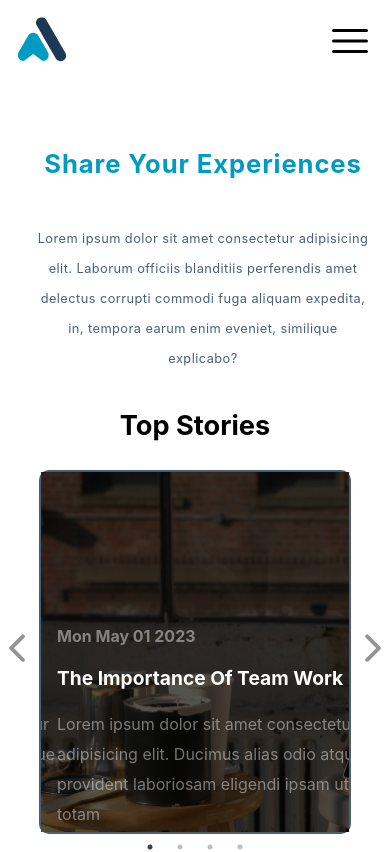
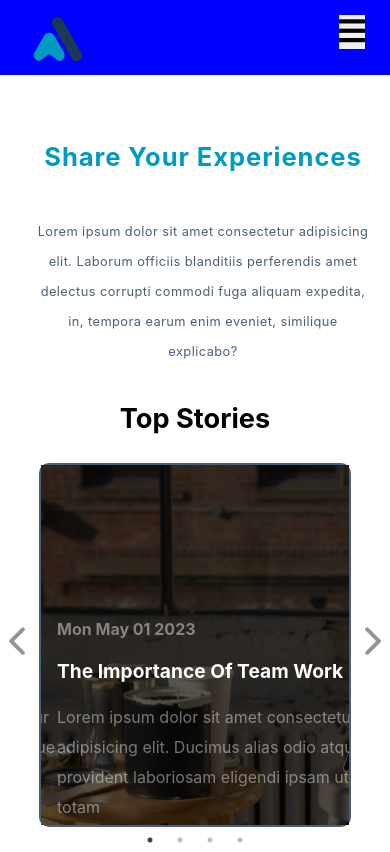
Before and after one commit to Alphalance247/allv-first-test, a React (Create React App) app: page / in a window 390 px wide. Shown: the top 852 px of the page. Built offline with nearby package versions, Linux system fonts and the light colour scheme.

Commit message:
new commit

```diff
--- a/public/index.html
+++ b/public/index.html
@@ -15,6 +15,19 @@
       user's mobile device or desktop. See https://developers.google.com/web/fundamentals/web-app-manifest/
     -->
     <link rel="manifest" href="%PUBLIC_URL%/manifest.json" />
+    <link
+      rel="stylesheet"
+      href="https://use.fontawesome.com/releases/v5.15.4/css/solid.css"
+      integrity="sha384-Tv5i09RULyHKMwX0E8wJUqSOaXlyu3SQxORObAI08iUwIalMmN5L6AvlPX2LMoSE"
+      crossorigin="anonymous"
+    />
+
+    <link
+      rel="stylesheet"
+      href="https://use.fontawesome.com/releases/v5.15.4/css/fontawesome.css"
+      integrity="sha384-jLKHWM3JRmfMU0A5x5AkjWkw/EYfGUAGagvnfryNV3F9VqM98XiIH7VBGVoxVSc7"
+      crossorigin="anonymous"
+    />
     <!--
       Notice the use of %PUBLIC_URL% in the tags above.
       It will be replaced with the URL of the `public` folder during the build.
--- a/src/App.css
+++ b/src/App.css
@@ -1,4 +1,4 @@
-.head {
+/* .navbar {
   display: flex;
   justify-content: space-between;
   padding-left: 5rem;
@@ -6,18 +6,18 @@
   padding-top: 2rem;
 }
 
-.head .menu--button,
+.navbar .menu--button,
 .back--button {
   display: none;
 }
 
-.head ul {
+.navbar .nav--links {
   list-style: none;
   display: flex;
   font-family: "Times New Roman", Times, serif;
 }
 
-.head ul .Nav__link {
+.navbar ul .Nav__link {
   margin-right: 2.5em;
   line-height: 36px;
   color: rgba(0, 0, 0, 0.5);
@@ -25,16 +25,48 @@
   text-decoration: none;
 }
 
-.head ul .Active__link {
+.navbar ul .Active__link {
   color: black;
   border-bottom: solid #009bc0;
 }
 
 li:hover {
   border-bottom: solid #009bc0;
+} */
+
+/* The Content-box Styling */
+
+.navbar {
+  padding: 2rem;
+  display: flex;
+  justify-content: space-around;
+  align-items: center;
+  height: 75px;
+  background-color: blue;
 }
 
-/* The Content-box Styling */
+.nav--links {
+  display: flex;
+  justify-content: flex-end;
+  list-style: none;
+  width: 75%;
+}
+
+.home,
+.blog-nav,
+.contact-nav {
+  text-decoration: none;
+  font-size: 20px;
+  padding: 10px 20px;
+  margin: 0, 10px;
+  cursor: pointer;
+}
+
+.mobile-menu-icon {
+  display: none;
+}
+
+/* ////////////////////////content box////////////////////////// */
 
 .content__box {
   text-align: center;
@@ -265,12 +297,12 @@ li:hover {
 /* ////////////////RESPONSIVENESS FOR TAB//////////////// */
 
 @media only screen and (max-width: 75rem) {
-  .head {
+  .navbar {
     padding-left: 3rem;
     padding-right: 2rem;
   }
 
-  .head ul .Nav__link {
+  .navbar ul .Nav__link {
     margin-right: 2.5em;
     line-height: 30px;
     color: blue;
@@ -347,7 +379,7 @@ li:hover {
 }
 
 @media only screen and (max-width: 67rem) {
-  .head ul .Nav__link {
+  .navbar ul .Nav__link {
     margin-right: 2.5em;
     line-height: 30px;
     font-size: 1.2rem;
@@ -483,7 +515,7 @@ li:hover {
 }
 
 @media only screen and (max-width: 40rem) {
-  .head {
+  /* .navbar {
     display: block;
     padding: 0;
   }
@@ -492,11 +524,10 @@ li:hover {
     padding: 1rem;
   }
 
-  .head .menu--button {
+  .navbar .menu--button {
     display: block;
     cursor: pointer;
     width: 3rem;
-    transition: all 0.3s ease-in-out;
   }
 
   .nav--button {
@@ -530,6 +561,47 @@ li:hover {
 
   .head ul {
     display: none;
+  } */
+
+  .nav--links {
+    display: none;
+  }
+
+  .nav--button img {
+    position: absolute;
+    left: 2rem;
+    top: 1rem;
+  }
+
+  .nav--links-mobile {
+    position: absolute;
+    display: block;
+    background: blue;
+    left: 0;
+    top: 75px;
+    width: 100%;
+    transition: all 15s ease-in;
+  }
+
+  .home,
+  .blog-nav,
+  .contact-nav {
+    padding: 32px;
+    color: white;
+    width: 100%;
+    text-align: center;
+    transition: all 0.15s ease-in;
+    cursor: pointer;
+  }
+
+  .mobile-menu-icon {
+    display: block;
+    position: absolute;
+    font-size: 30px;
+    border: none;
+    outline: none;
+    top: 15px;
+    right: 25px;
   }
 
   /* //////////////////content box styling////////////////// */
--- a/src/App.js
+++ b/src/App.js
@@ -19,7 +19,7 @@ const getDate = date.toDateString();
 
 function App() {
   return (
-    <div>
+    <div className="App">
       <Header />
       {/* <Nav /> */}
       <Routes>
--- a/src/Header.js
+++ b/src/Header.js
@@ -15,10 +15,17 @@ const Header = () => {
   };
 
   return (
-    <div className="head">
+    <div className="navbar">
       <div className="nav--button">
         <img height={50} src={logos} alt="Alluvium" />
-        <svg
+        <button className="mobile-menu-icon" onClick={handleMenu}>
+          {showMenu ? (
+            <i className="fas fa-times"></i>
+          ) : (
+            <i className="fas fa-bars"></i>
+          )}
+        </button>
+        {/* <svg
           xmlns="http://www.w3.org/2000/svg"
           viewBox="0 0 24 24"
           fill="currentColor"
@@ -30,11 +37,14 @@ const Header = () => {
             d="M3 6.75A.75.75 0 013.75 6h16.5a.75.75 0 010 1.5H3.75A.75.75 0 013 6.75zM3 12a.75.75 0 01.75-.75h16.5a.75.75 0 010 1.5H3.75A.75.75 0 013 12zm0 5.25a.75.75 0 01.75-.75h16.5a.75.75 0 010 1.5H3.75a.75.75 0 01-.75-.75z"
             clipRule="evenodd"
           />
-        </svg>
+        </svg> */}
       </div>
 
-      <ul className={showMenu ? "Nav--link" : ""}>
-        <svg
+      <ul
+        className={showMenu ? "nav--links-mobile" : "nav--links"}
+        onClick={() => setShowMenu(false)}
+      >
+        {/* <svg
           xmlns="http://www.w3.org/2000/svg"
           viewBox="0 0 24 24"
           fill="currentColor"
@@ -45,7 +55,7 @@ const Header = () => {
             d="M5.47 5.47a.75.75 0 011.06 0L12 10.94l5.47-5.47a.75.75 0 111.06 1.06L13.06 12l5.47 5.47a.75.75 0 11-1.06 1.06L12 13.06l-5.47 5.47a.75.75 0 01-1.06-1.06L10.94 12 5.47 6.53a.75.75 0 010-1.06z"
             clipRule="evenodd"
           />
-        </svg>
+        </svg> */}
         <Link
           className={`Nav__link ${activeLink === "/" ? "Active__link" : ""}`}
           to="/"
@@ -63,7 +73,7 @@ const Header = () => {
           <li>BLOG</li>
         </Link>
         <Link
-          className={`Nav__link ${
+          className={`Nav__link  ${
             activeLink === "/Contact" ? "Active__link" : ""
           }`}
           to="/Contact"
```
